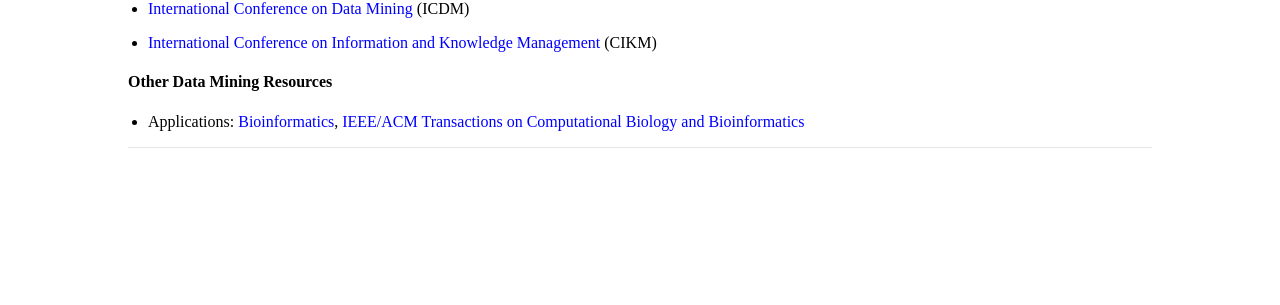
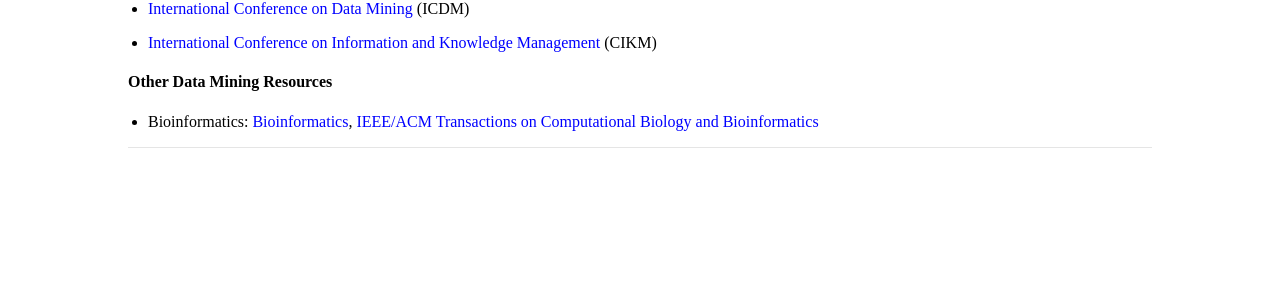
Before and after one commit to jiazhang-ml/jiazhang-ml.github.io, a Jekyll site: the page built from links-dm.md, in a window 1280 px wide. Shown: the part 351-656 px from the top of the page. Built offline with Jekyll 4.4.1, drawn with Linux system fonts in a browser that asks for light colours.

Commit message:
Update links-dm.md

```diff
--- a/links-dm.md
+++ b/links-dm.md
@@ -20,4 +20,4 @@ is_contact: true
 
 #### Other Data Mining Resources
 
-* Applications: [Bioinformatics](https://dblp.uni-trier.de/db/journals/bioinformatics/), [IEEE/ACM Transactions on Computational Biology and Bioinformatics](https://dblp.uni-trier.de/db/journals/tcbb/)
+* Bioinformatics: [Bioinformatics](https://dblp.uni-trier.de/db/journals/bioinformatics/), [IEEE/ACM Transactions on Computational Biology and Bioinformatics](https://dblp.uni-trier.de/db/journals/tcbb/)
```
